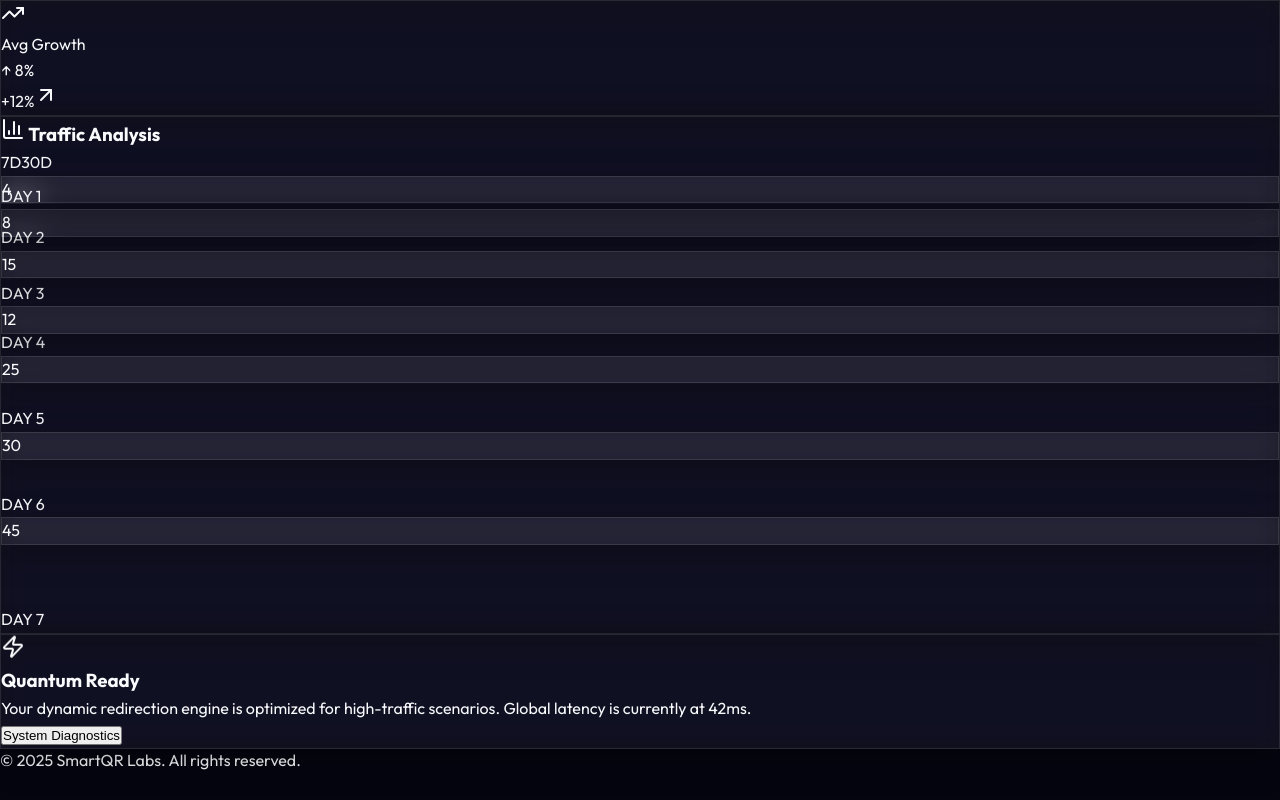
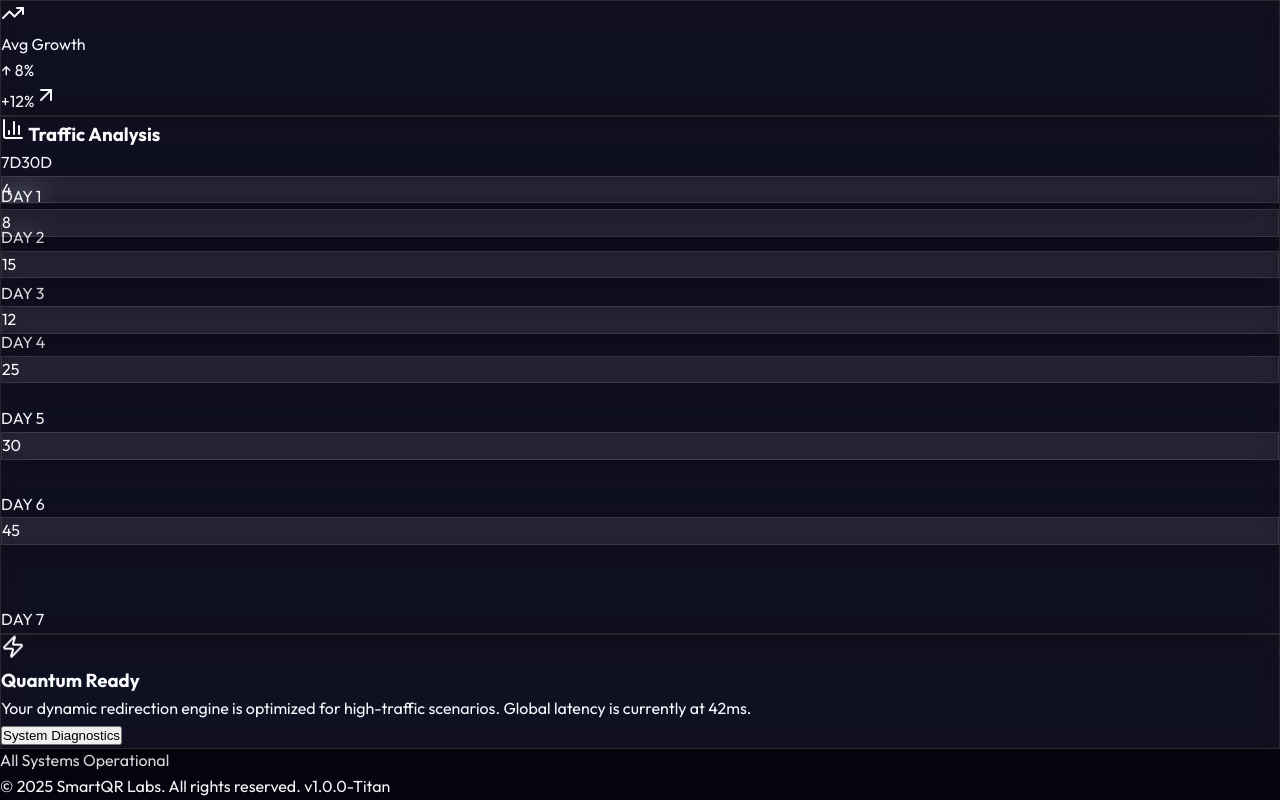
Before and after one commit to nahomWM/Quantum-Qr-Code, a React app in the folder client/: page / in a window 1280 px wide. Shown: the part 521-1321 px from the top of the page. Before the commit the page ends 1295 px from the top, so only its background shows below. Built offline with nearby package versions, Linux system fonts and the light colour scheme; the HTML template or start-up script is replaced by a standard one.

Commit message:
Finalize UI with live system status indicator and version branding

```diff
--- a/client/src/App.jsx
+++ b/client/src/App.jsx
@@ -227,7 +227,13 @@ function App() {
       </main>
 
       <footer className="py-20 text-center text-text-secondary text-sm">
-        <p>© 2025 SmartQR Labs. All rights reserved.</p>
+        <div className="flex flex-col items-center gap-4">
+          <div className="flex items-center gap-2 px-3 py-1 bg-white/5 rounded-full border border-white/5">
+            <div className="w-2 h-2 bg-emerald-500 rounded-full animate-pulse" />
+            <span className="text-xs font-bold text-emerald-400">All Systems Operational</span>
+          </div>
+          <p>© {new Date().getFullYear()} SmartQR Labs. All rights reserved. v1.0.0-Titan</p>
+        </div>
       </footer>
     </div>
   );
```
